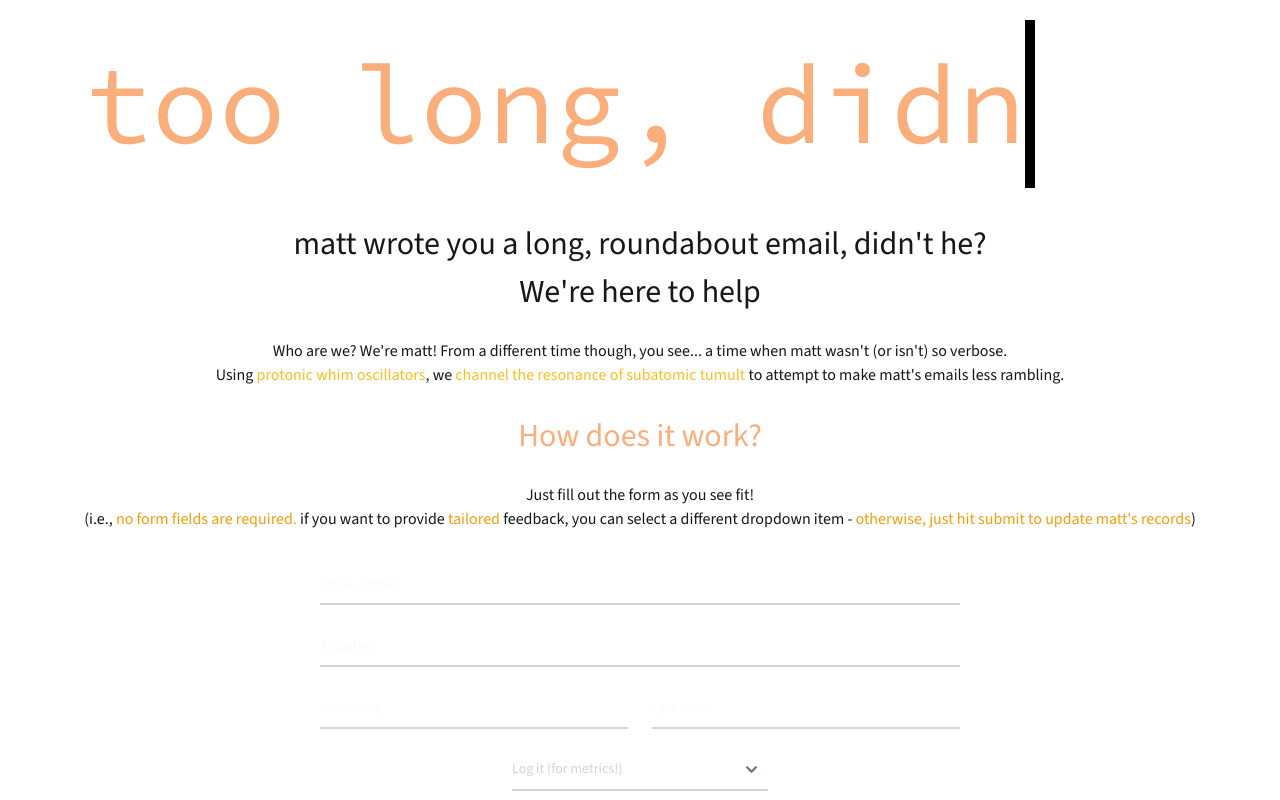
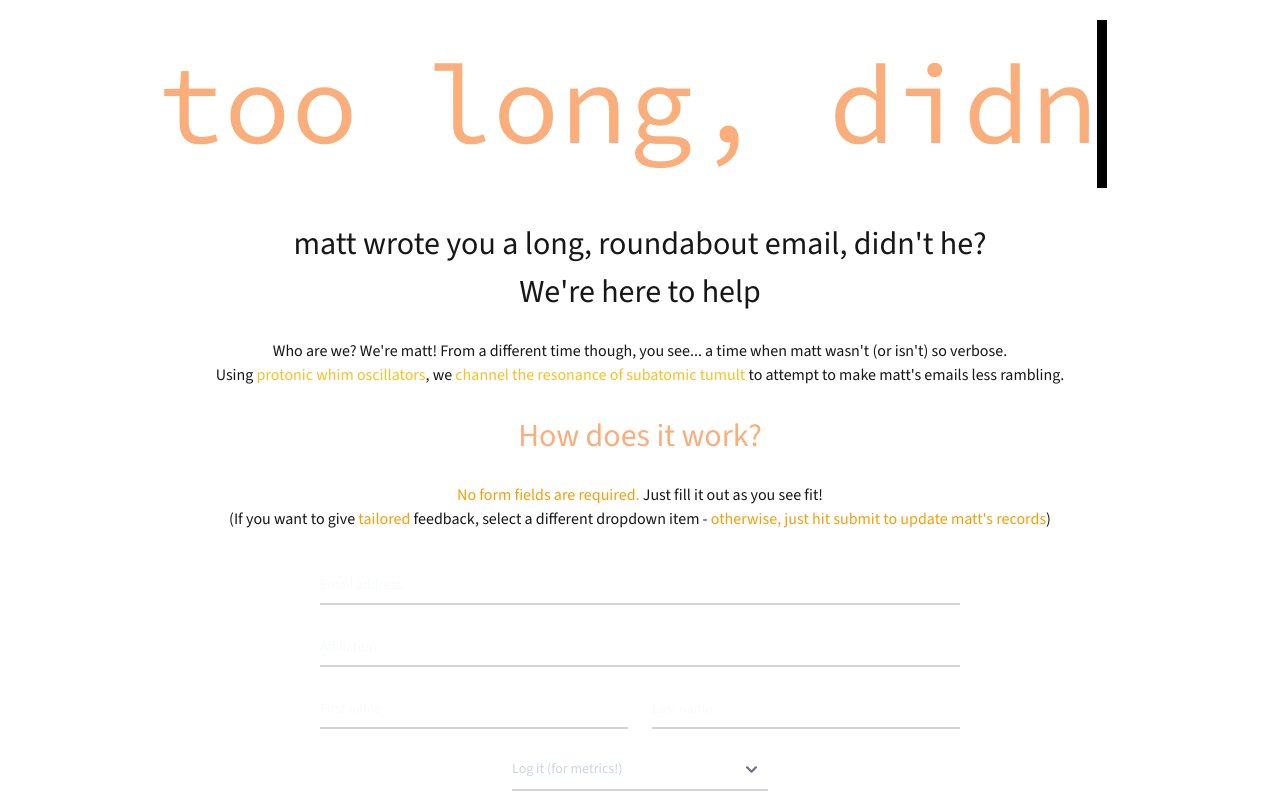
Before and after one commit to mfwolffe/terse, a Next.js app: page / in a window 1280 px wide. Shown: the top 800 px of the page. Built offline with nearby package versions, Linux system fonts and the light colour scheme.

Commit message:
more minutiae

```diff
--- a/src/app/page.tsx
+++ b/src/app/page.tsx
@@ -1,7 +1,6 @@
 "use client"
 
 import Head   from "next/head";
-import Image  from "next/image";
 
 import Typewriter     from "./components/Typewriter/Typewriter";
 import Transducer     from "./components/Transducer";
@@ -45,11 +44,11 @@ export default function Home() {
             How does it work?
           </h3>
           <p>
-            Just fill out the form as you see fit!
+            <span className="text-amber-500 subpixel-antialiased">No form fields are required. </span>
+            Just fill it out as you see fit!
           </p>
           <p>
-            (i.e., <span className="text-amber-500 subpixel-antialiased">no form fields are required.
-            </span> if you want to provide <span className="subpixel-antialiased text-amber-500">tailored</span> feedback, you can select a different dropdown item
+            (If you want to give <span className="subpixel-antialiased text-amber-500">tailored</span> feedback, select a different dropdown item
             -
             <span className="subpixel-antialiased text-amber-500"> otherwise, just hit submit to update matt's records</span>)
           </p>
```
